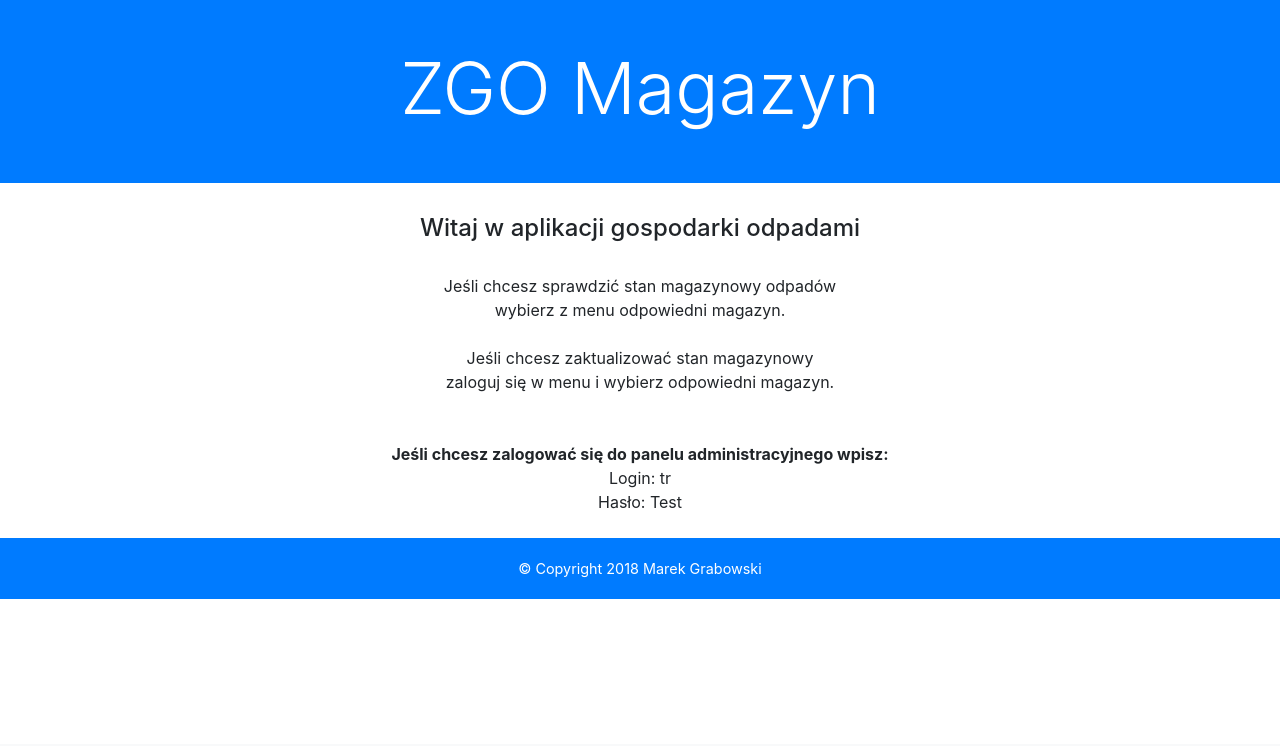
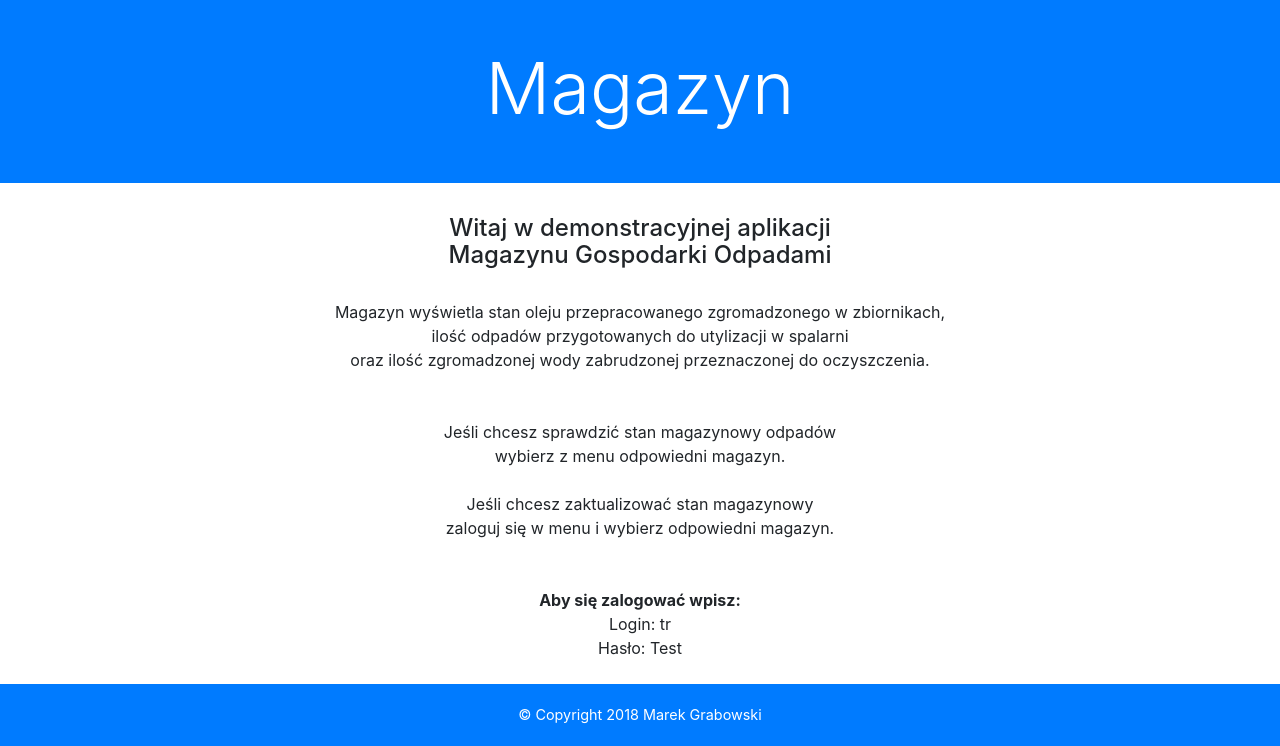
Before and after one commit to maruleq/OdpadyMagazyn, a PHP site: page / in a window 1280 px wide. Shown: the part 56-802 px from the top of the page. Before the commit the page ends 655 px from the top, so only its background shows below. Run offline with PHP 8.4, Linux system fonts and the light colour scheme.

Commit message:
Modyfikacja strony powitalnej

```diff
--- a/header.php
+++ b/header.php
@@ -35,6 +35,6 @@
 		<!-- Nagłówek -->
 		<div class="jumbotron jumbotron-fluid bg-primary text-white text-center pt-5 pb-5">
 			<div class="container">
-				<h1 class="display-3">ZGO Magazyn</h1>
+				<h1 class="display-3">Magazyn</h1>
 			</div>
 		</div>
--- a/index.php
+++ b/index.php
@@ -27,10 +27,14 @@
 
 //	Treść powitania na stronie głównej
 	echo '<div class="m-auto text-center">
-			<h4>Witaj w aplikacji gospodarki odpadami</h4>
+			<h4>Witaj w demonstracyjnej aplikacji<br>Magazynu Gospodarki Odpadami</h4>
+			<br>Magazyn wyświetla stan oleju przepracowanego zgromadzonego w zbiornikach,
+			<br>ilość odpadów przygotowanych do utylizacji w spalarni
+			<br>oraz ilość zgromadzonej wody zabrudzonej przeznaczonej do oczyszczenia.
+			<br><br>
 			<br>Jeśli chcesz sprawdzić stan magazynowy odpadów<br>wybierz z menu odpowiedni magazyn.<br>
 			<br>Jeśli chcesz zaktualizować stan magazynowy<br>zaloguj się w menu i wybierz odpowiedni magazyn.<br><br>
-			<br><b>Jeśli chcesz zalogować się do panelu administracyjnego wpisz:</b>
+			<br><b>Aby się zalogować wpisz:</b>
 			<br>Login: tr
 			<br>Hasło: Test
 			</div>';
```
